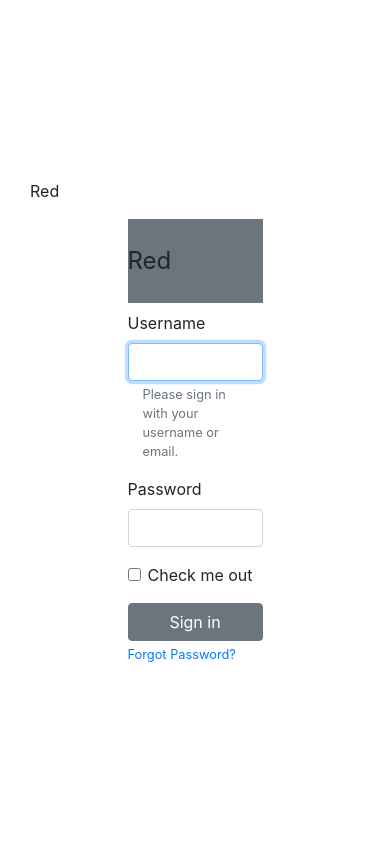
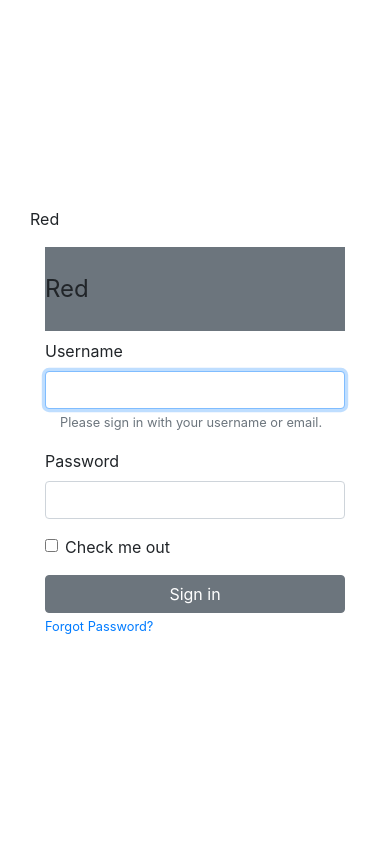
Before and after one commit to C0l0red/flask_blog, a Flask app: page /login in a window 390 px wide. Run offline with Flask 2, Linux system fonts and the light colour scheme; some libraries are stand-ins or nearby versions.

Commit message:
Responsive

```diff
--- a/app/templates/login.html
+++ b/app/templates/login.html
@@ -12,13 +12,13 @@
 {% block nav %} {% endblock nav %}
 
 {% block body %}
-    <main class="container d-flex h-100 justify-content-center">
+    <main class="container-md d-flex h-100 justify-content-center">
         <div class="row align-self-center w-100">
 
             <div class="col-12">
                 <p>Red</p>
 
-                <form action="{{ url_for('auth.login') }}" method="POST" class="col-6 offset-3">
+                <form action="{{ url_for('auth.login') }}" method="POST" class="col-xs-12 col-md-6 offset-md-3">
                     <fieldset>
                       <legend class="bg-secondary pt-4 pb-4 w-100">Red</legend>
 
```
